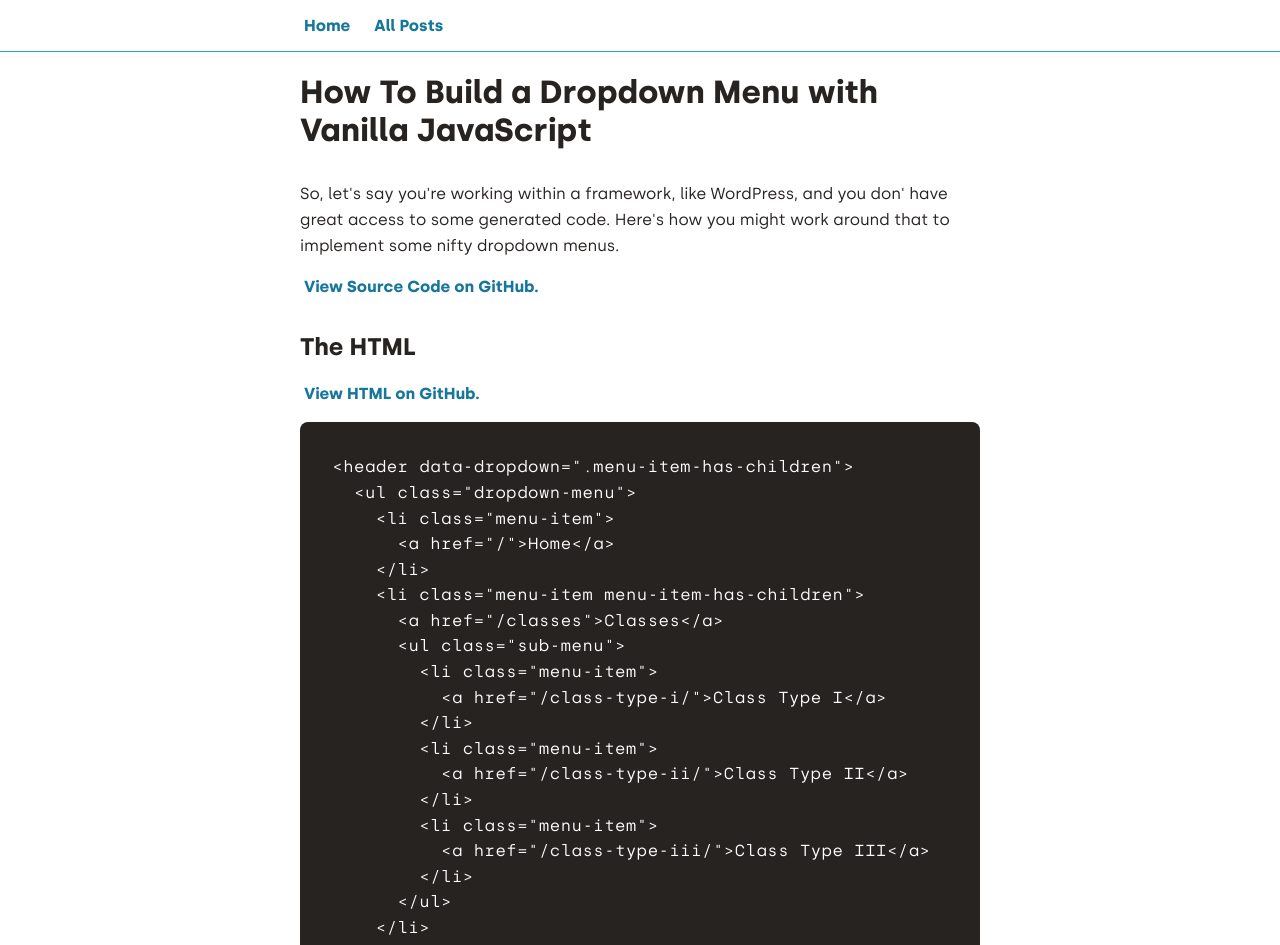
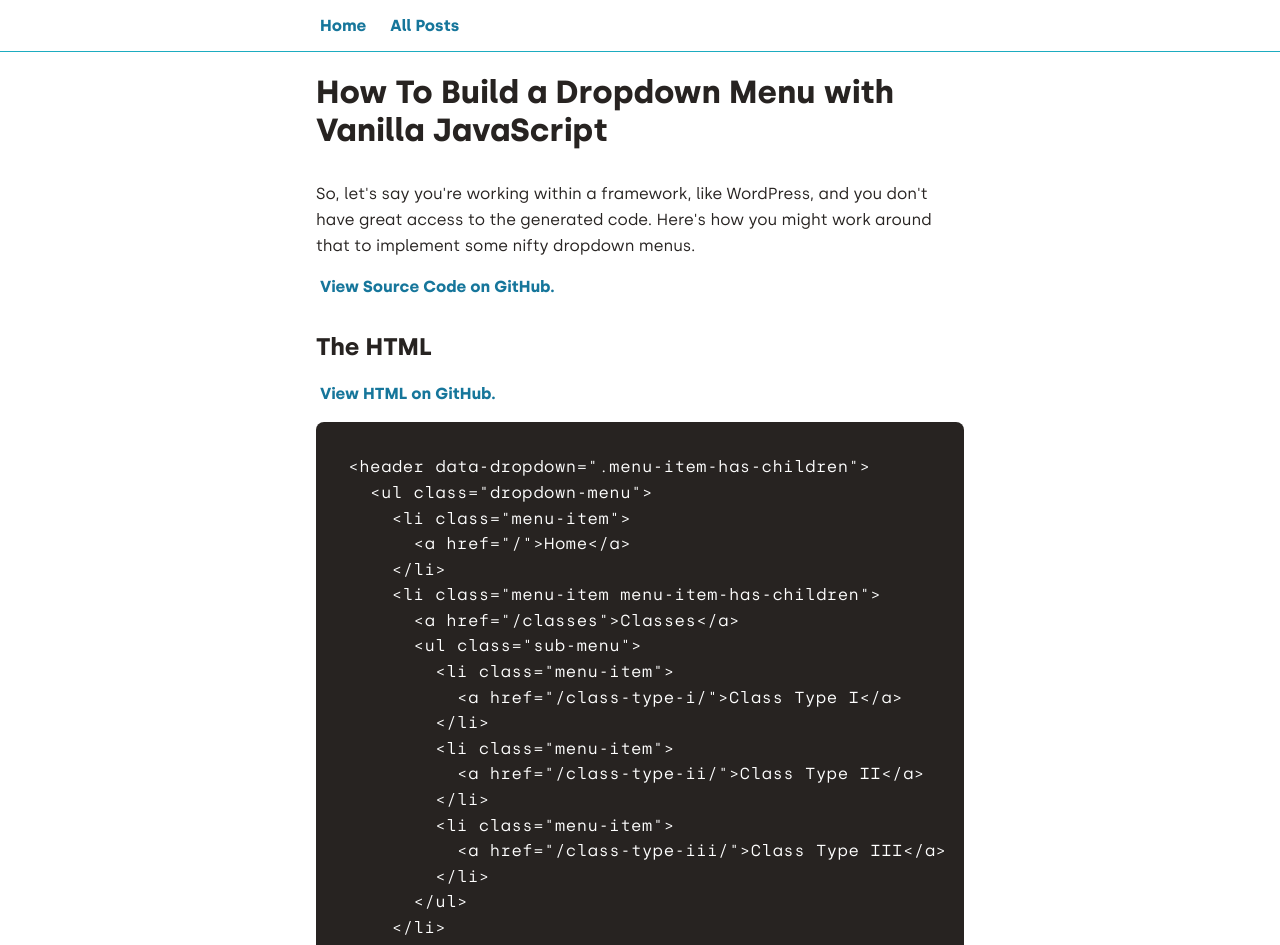
Before and after one commit to frankluongo/blog.frankluongo.com, a Next.js app: page /dropdown-menu in a window 1280 px wide. Shown: the top 945 px of the page. Built offline with nearby package versions, Linux system fonts and the light colour scheme.

Commit message:
ok i hate this

```diff
--- a/src/app/(posts)/dropdown-menu/page.jsx
+++ b/src/app/(posts)/dropdown-menu/page.jsx
@@ -15,7 +15,7 @@
       <section>
         <Paragraph>
           So, let&apos;s say you&apos;re working within a framework, like
-          WordPress, and you don&apos; have great access to some generated code.
+          WordPress, and you don&apos;t have great access to the generated code.
           Here&apos;s how you might work around that to implement some nifty
           dropdown menus.
         </Paragraph>
--- a/src/app/layout.jsx
+++ b/src/app/layout.jsx
@@ -12,6 +12,9 @@
   return (
     <html lang="en" className={silkaRegular.className}>
       <head>
+        <meta charset="UTF-8" />
+        <meta http-equiv="X-UA-Compatible" content="IE=edge" />
+        <meta name="viewport" content="width=device-width, initial-scale=1.0" />
         <title>FLDC | Blog</title>
       </head>
       <body>
--- a/src/app/styles/globals.css
+++ b/src/app/styles/globals.css
@@ -117,6 +117,7 @@
 
 pre {
   padding: 2rem;
+  width: 100%;
 
   color: var(--color-white);
   font-size: 1rem;
@@ -124,6 +125,7 @@
 
   background-color: var(--color-black);
   border-radius: 0.5rem;
+  overflow-x: auto;
 }
 
 /* ? CLASSES */
@@ -136,8 +138,10 @@
 .container {
   --width: var(--container-width);
 
+  margin-inline: auto;
   max-width: var(--width);
-  margin-inline: auto;
+  padding-inline: 1rem;
+  width: 100%;
 }
 
 .container.blog {
```
